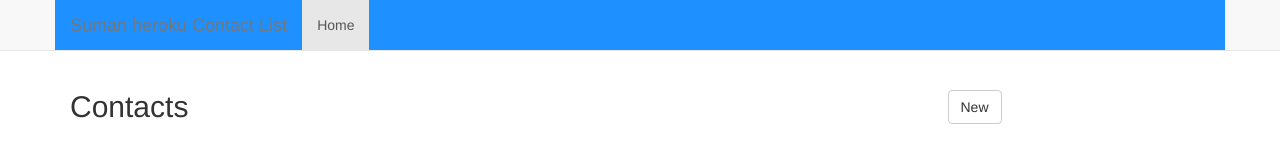
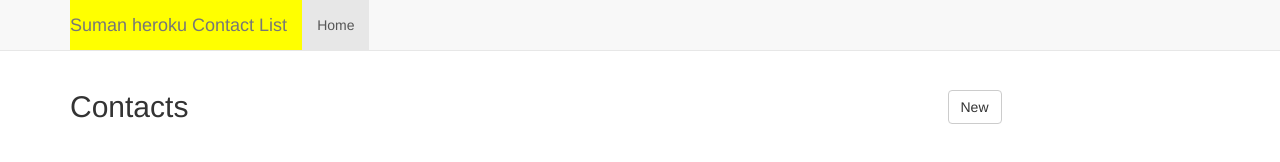
Before and after one commit to suman5335/heroku-contactfrom, a website: page public/index.html at #/new/contact in a window 1280 px wide. Shown: the top 162 px of the page. Drawn offline with nearby package versions, Linux system fonts and the light colour scheme; some packages are replaced by stand-ins of ours; no server answers.

Commit message:
colours added

```diff
--- a/public/index.html
+++ b/public/index.html
@@ -27,8 +27,8 @@
 
   <body>
     <nav class="navbar navbar-default navbar-fixed-top" >
-      <div class="container" style="background-color:DodgerBlue">
-        <div class="navbar-header">
+      <div class="container" >
+        <div class="navbar-header" style="background-color:yellow">
           <div class="navbar-brand" href="#/">Suman heroku Contact List</div>
         </div>
         <div id="navbar" class="navbar-collapse collapse">
```
Also changed, not shown: public/contact-form.html (+1 -1 lines), public/contact.html (+2 -2 lines).
